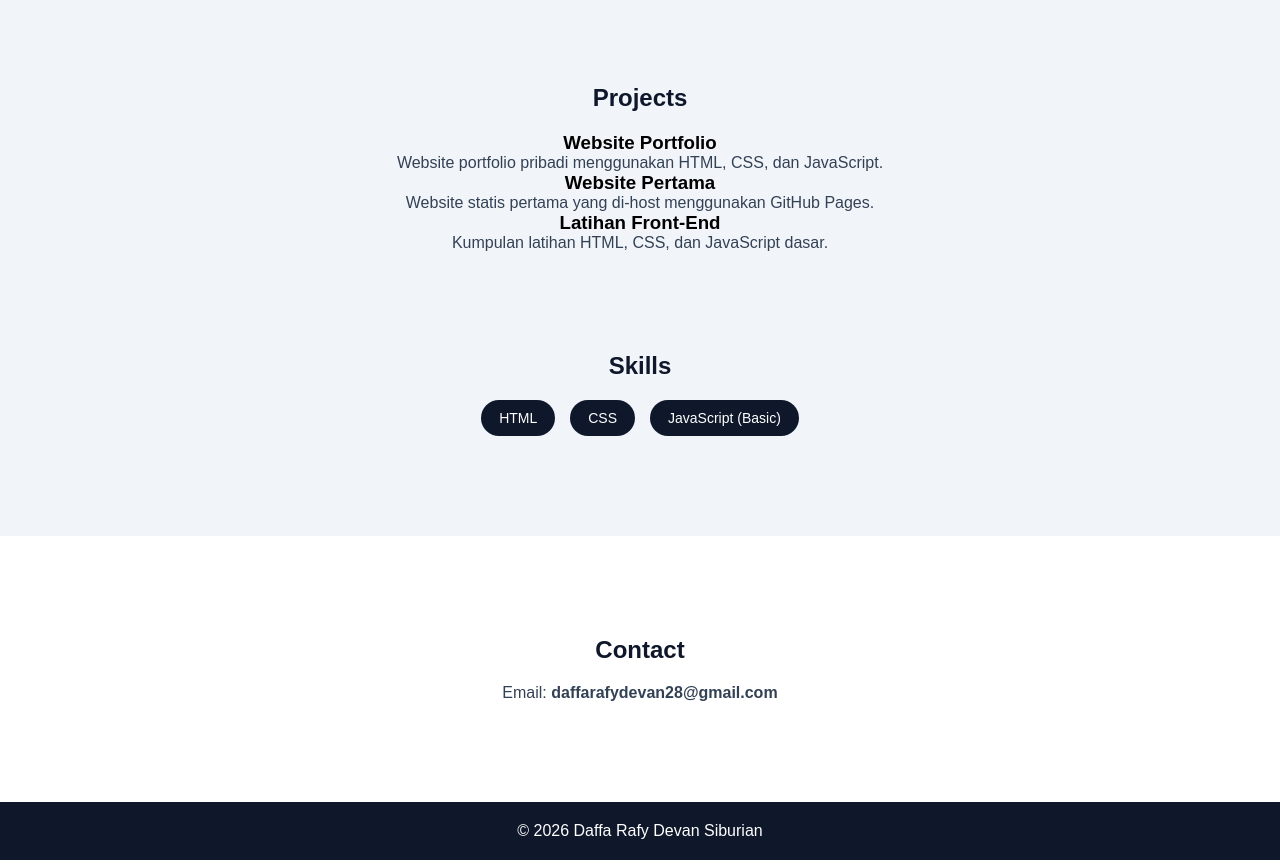
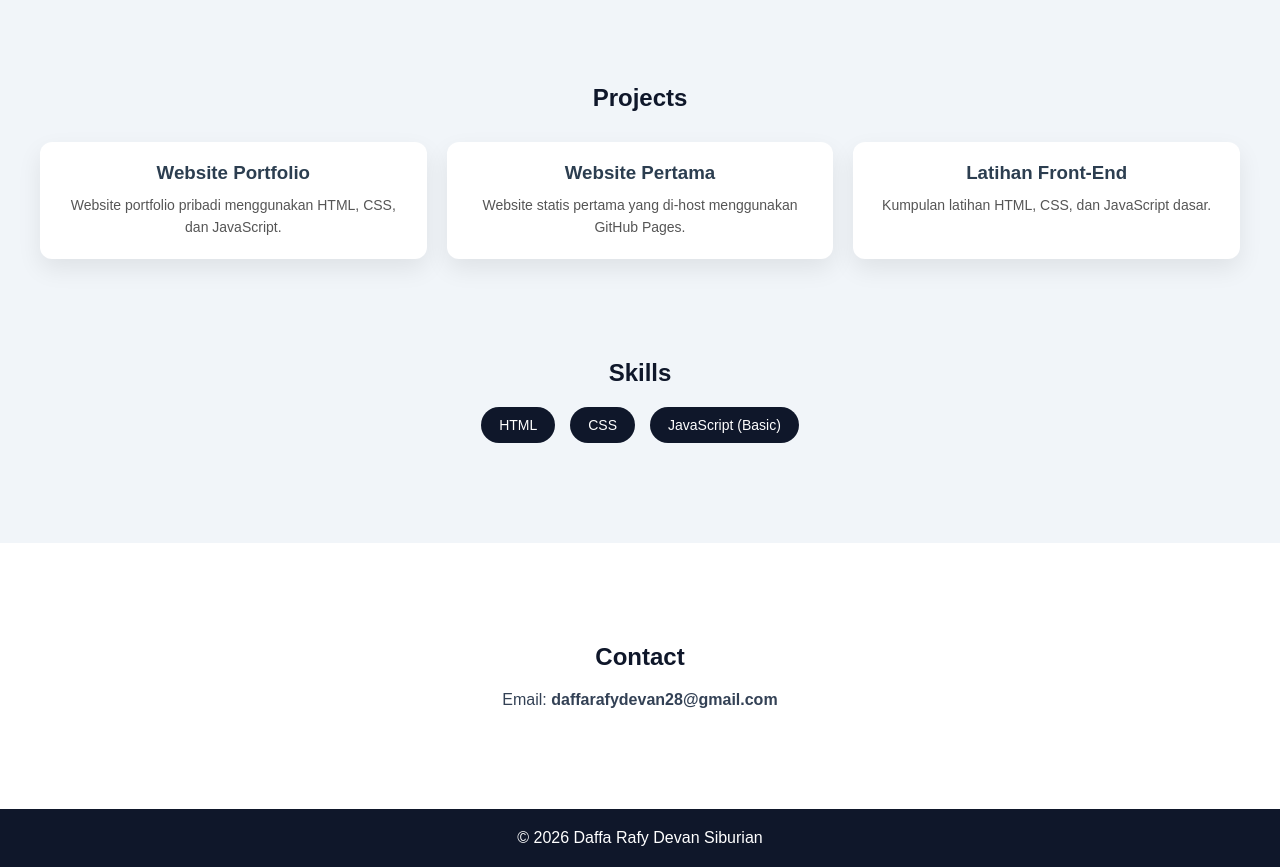
Before and after one commit to Devan2804/Devan2804.github.io, a plain HTML site: page index.html in a window 1280 px wide. Shown: the part 1200-2067 px from the top of the page. Drawn offline with Linux system fonts and the light colour scheme.

Commit message:
Update style.css

```diff
--- a/style.css
+++ b/style.css
@@ -131,3 +131,33 @@ footer {
         font-size: 14px;
     }
 }
+.projects {
+    display: grid;
+    grid-template-columns: repeat(auto-fit, minmax(250px, 1fr));
+    gap: 20px;
+    margin-top: 30px;
+}
+
+.project-card {
+    background: white;
+    padding: 20px;
+    border-radius: 12px;
+    box-shadow: 0 10px 25px rgba(0,0,0,0.08);
+    transition: transform 0.3s ease, box-shadow 0.3s ease;
+}
+
+.project-card:hover {
+    transform: translateY(-5px);
+    box-shadow: 0 20px 40px rgba(0,0,0,0.12);
+}
+
+.project-card h3 {
+    margin-bottom: 10px;
+    color: #2c3e50;
+}
+
+.project-card p {
+    font-size: 14px;
+    color: #555;
+    line-height: 1.6;
+}
```
